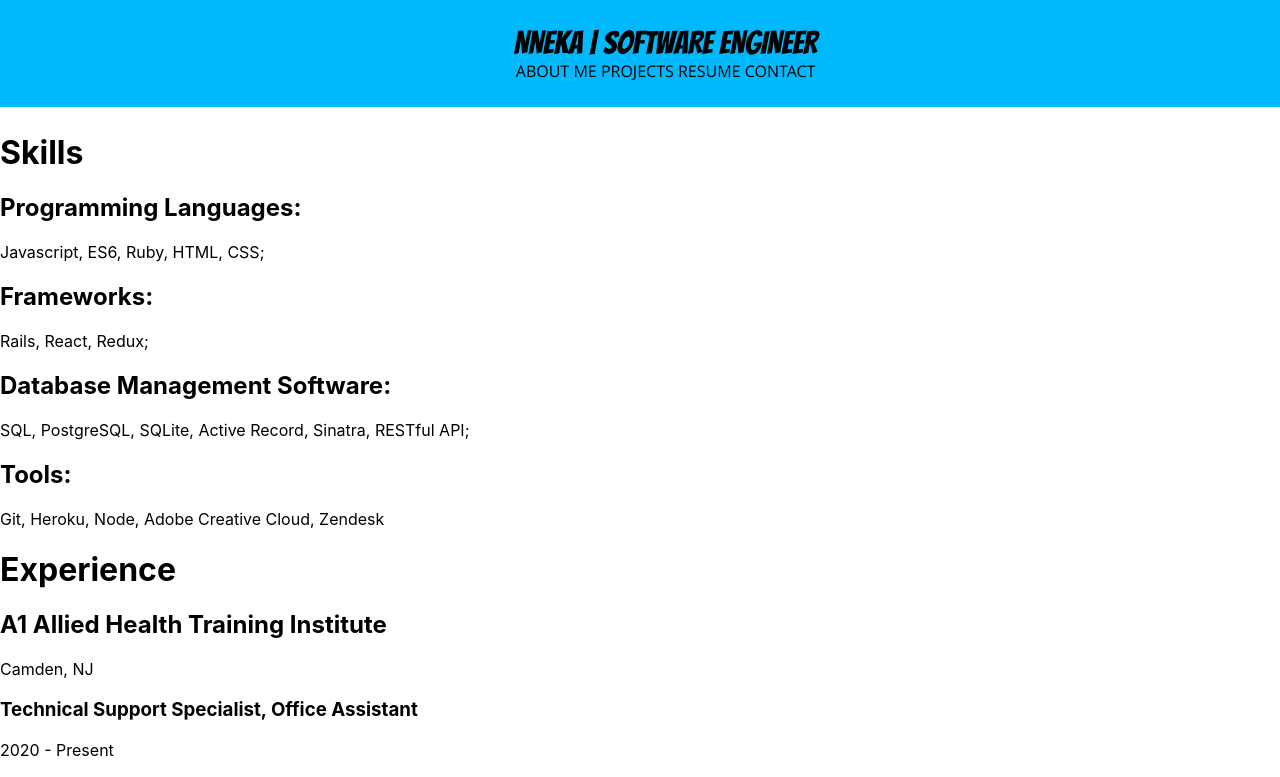
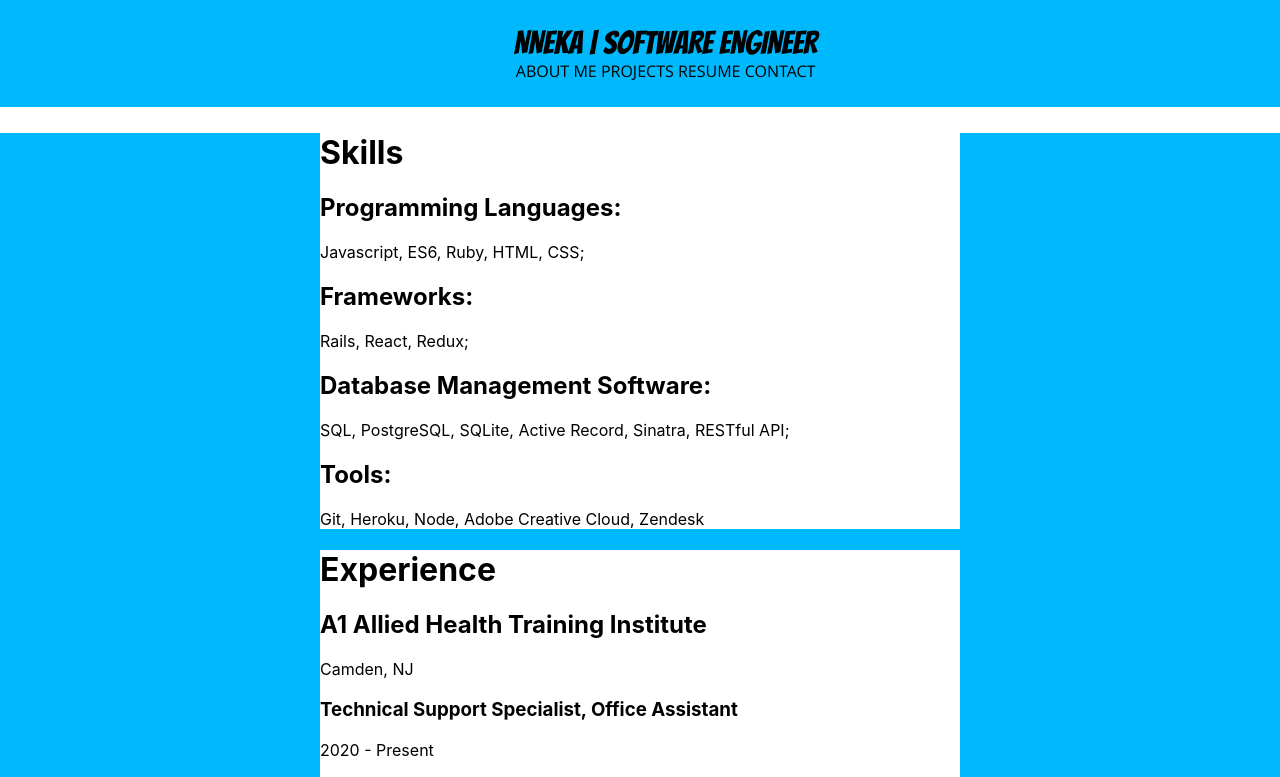
Before and after one commit to nnekauf/portfolio, a React (Create React App) app: page /resume in a window 1280 px wide. Shown: the top 777 px of the page. Built offline with nearby package versions, Linux system fonts and the light colour scheme.

Commit message:
adds background color and positioning to elements

```diff
--- a/src/App.css
+++ b/src/App.css
@@ -208,6 +208,18 @@
   text-align: center;
 }
 
+.resume{
+  background-color: rgb(0, 185, 252);
+  display: flexbox;
+
+}
+.resumeCard{
+  background-color: white;
+  margin: 0 auto;
+  max-width: 50%;
+
+
+}
 .App-link {
   color: #61dafb;
 }
--- a/src/components/Resume.js
+++ b/src/components/Resume.js
@@ -7,6 +7,7 @@ const Resume = () => {
 
     return (
         <div className = "resume">
+
             <div className="resumeCard">
             <h1>Skills</h1>
             <h2>Programming Languages: </h2>Javascript, ES6, Ruby, HTML, CSS;
```
